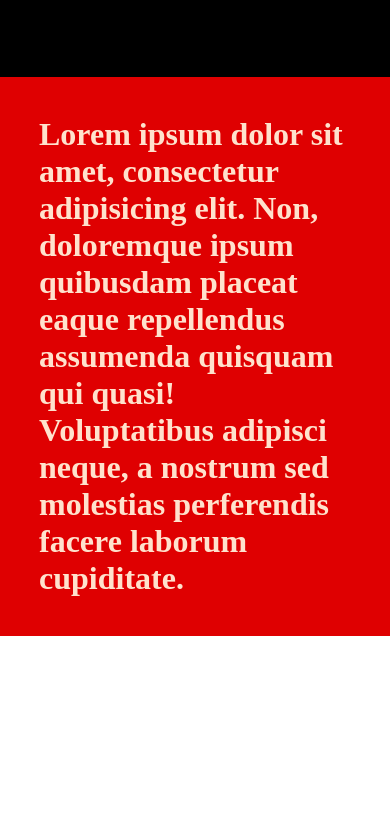
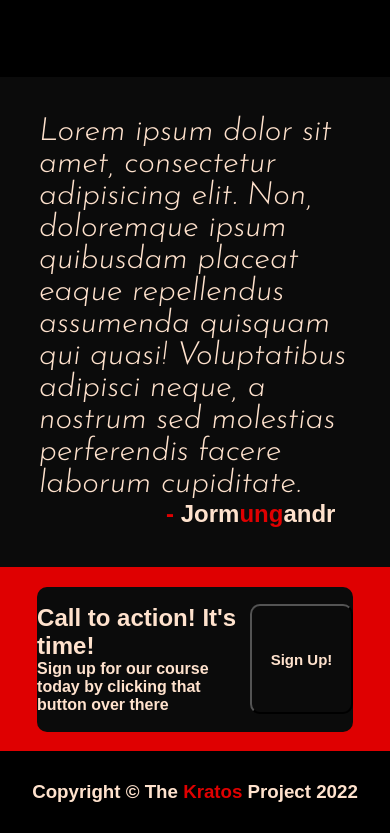
Before and after one commit to thakurshadman/TOP-LandingPage, a plain HTML site: page index.html in a window 390 px wide. Shown: the part 1162-1995 px from the top of the page. Before the commit the page ends 1798 px from the top, so only its background shows below. Drawn offline with Linux system fonts and the light colour scheme.

Commit message:
The Kratos Project LP Complete (Non-Responsive)

```diff
--- a/index.html
+++ b/index.html
@@ -4,10 +4,12 @@
     <meta charset="utf-8">
     <meta http-equiv="X-UA-Compatible" content="IE=edge">
     <title>Navbar</title>
+    <link rel="icon" type="image/x-icon" href="/Assets/favicon.ico">
     <meta name="description" content="">
     <meta name="viewport" content="width=device-width, initial-scale=1">
     <link rel="stylesheet" href="nav.css">
     <link href="https://fonts.googleapis.com/css2?family=Righteous&display=swap" rel="stylesheet">
+    <link href="https://fonts.googleapis.com/css2?family=Josefin+Sans:ital,wght@1,300&display=swap" rel="stylesheet">
 </head>
 
 <body>
@@ -50,7 +52,22 @@
             <h3>Management</h3>
         </div>
     </div>
-    <div class="quote"><h1>Lorem ipsum dolor sit amet, consectetur adipisicing elit. Non, doloremque ipsum quibusdam placeat eaque repellendus assumenda quisquam qui quasi! Voluptatibus adipisci neque, a nostrum sed molestias perferendis facere laborum cupiditate.</h1></div>
+    <div class="quote">
+        <h1>Lorem ipsum dolor sit amet, consectetur adipisicing elit. Non, doloremque ipsum quibusdam placeat eaque
+            repellendus assumenda quisquam qui quasi! Voluptatibus adipisci neque, a nostrum sed molestias perferendis
+            facere laborum cupiditate.</h1>
+        <h2><span>-</span> Jorm<span>ung</span>andr</h2>
+    </div>
+    <div class="action-container">
+        <div class="banner">
+            <div>
+                <h2>Call to action! It's time!</h2>
+                <h4>Sign up for our course today by clicking that button over there</h4>
+            </div>
+            <button>Sign Up!</button>
+        </div>
+    </div>
+    <footer><h3>Copyright © The <span> Kratos </span> Project 2022</h3></footer>
 </body>
 
 </html>
--- a/nav.css
+++ b/nav.css
@@ -16,7 +16,6 @@
     padding: 0 10%;
     z-index: 5;
     background-color: #000000;
-    position:sticky;
   }
 
   #kr{
@@ -91,6 +90,7 @@
   background-color: #0b0b0b;
   color: #cd564e;
   border-color: #ffe2cd;
+  cursor: pointer;
 }
 
 .path_text{
@@ -138,9 +138,70 @@
 }
 
 .quote{
-  background-color: #df0001;
+  background-color: #0b0b0b;
+  padding: 10%;
 }
 .quote h1{
-  padding: 10%;
+  color: #ffe2cd;
+  font-family: "Josefin Sans",sans-serif;
+  font-style: italic;
+  font-weight: 300;
+}
+
+.quote h2{
+  color:#ffe2cd;
+  text-align: end;
+  padding-right: 5%;
+  font-weight: bold;
+  font-family: "Righteos",sans-serif;
+}
+
+.action-container{
+  display: flex;
+  justify-content: center;
+  align-items: center;
+  background-color: #df0001;
+  padding: 5%;
+}
+
+.banner{
+  display: flex;
+  background-color: #0b0b0b;
+  border-radius: 10px;
+  width: 90%;
+  padding: 5% 0;
+  justify-content: space-evenly;
+}
+.banner div h2, .banner div h4{
+  font-family: "Rigteos", sans-serif;
   color: #ffe2cd;
 }
+
+.banner button{
+  background-color: inherit;
+  width: 200px;
+  border-radius: 10px;
+  border-width: 2px;
+  color: #ffe2cd;
+  padding-left: 10px;
+  padding-right: 10px;
+  font-size: 15px;
+  font-weight: bold;
+  font-family: "Righteos", sans-serif;
+}
+
+.banner button:hover{
+  background-color: #ffe2cd;
+  color: #0b0b0b;
+  border-color: #cd564e;
+  cursor: pointer;
+}
+
+footer{
+  display: flex;
+  justify-content: center;
+  background-color: #000000;
+  color: #ffe2cd;
+  padding: 30px;
+  font-family: "Righteos", sans-serif;
+}
```
Also changed, not shown: Assets/favicon.ico (added).
